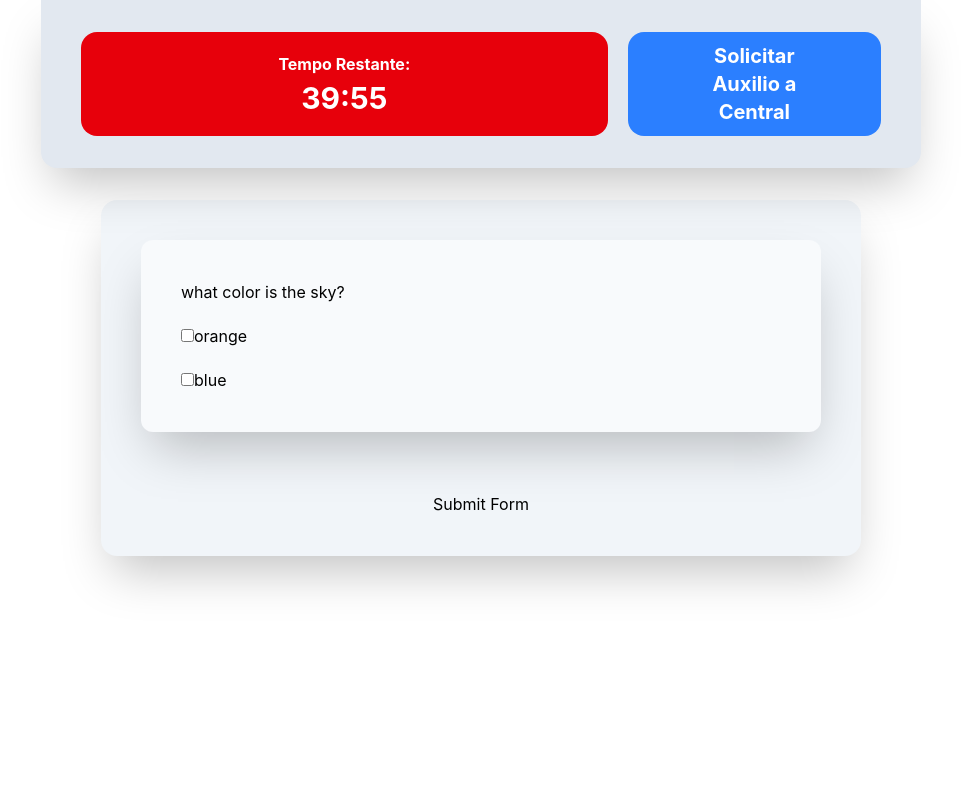
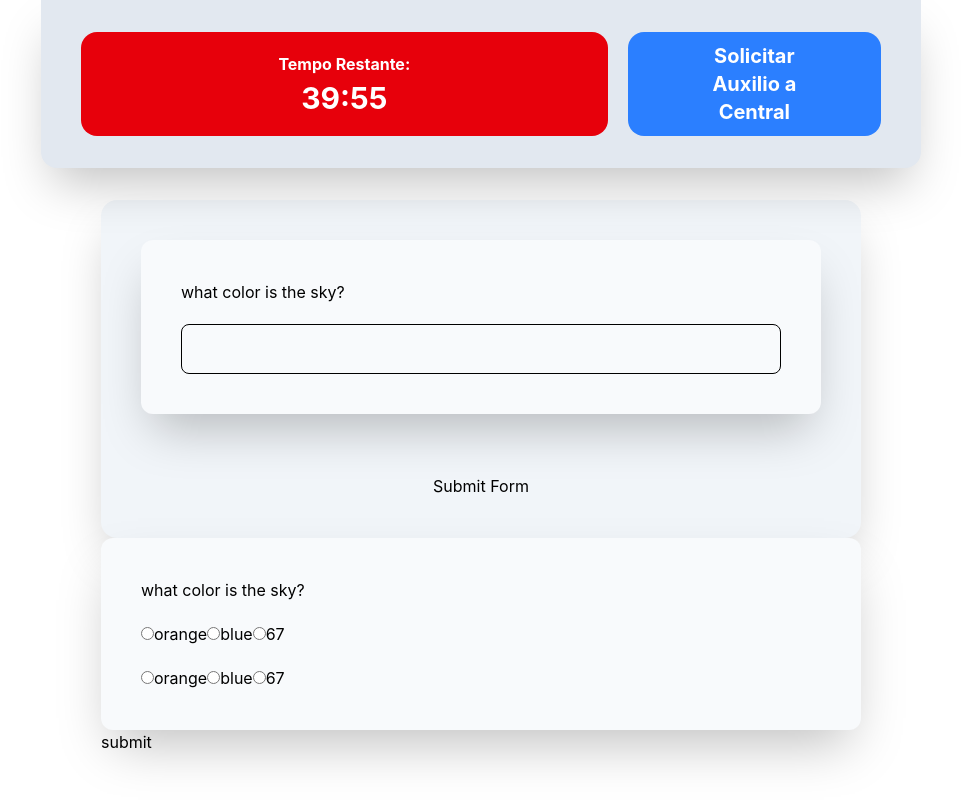
Before and after one commit to marcellolee03/lab-enigma-v2, a React (Vite) app: page / in a window 1280 px wide. Shown: the whole page, without its empty margins (159-1120 px from the left). Built offline with nearby package versions, Linux system fonts and the light colour scheme.

Commit message:
feat: added support for matching puzzle

```diff
--- a/src/App.tsx
+++ b/src/App.tsx
@@ -1,43 +1,78 @@
 import { useActionState, useEffect} from "react";
 import { AnswerTypes, type Puzzle } from "./models/Puzzle";
+import HandleMatchingCheck from "./actions/HandleMatchingCheck";
+import { useTimerContext } from "./context/TimerContext";
+import MatchingContainer from "./components/matchingPuzzle/MatchingContainer";
 import FormContainer from "./components/form/FormContainer";
 import HandleCheck from "./actions/HandleCheck";
-import { useTimerContext } from "./context/TimerContext";
 
 export default function App() {
-  const puzzles: Puzzle[] = [
+  const matchingPuzzle: Puzzle = (
     {
       id: 6,
+      answerType: AnswerTypes.matching,
       question: "what color is the sky?",
-      answer: ["orange", "blue"],
-      answerType: AnswerTypes.checkbox,
-      options: [{id: 1, value: "orange"}, {id: 2, value: "blue"}]
-    },
+      answer: ["blueorange", "orangeblue", "6767"],
+      firstRowOptions: [{id: 1, value: "orange"}, {id: 2, value: "blue"}, {id: 3, value: "67"}],
+      secondRowOptions: [{id: 1, value: "orange"}, {id: 2, value: "blue"}, {id: 3, value: "67"}],
+    }
+  )
+
+
+  const regularPuzzles: Puzzle[] = [
+    {
+      id: 1,
+      answerType: AnswerTypes.open,
+      question: "what color is the sky?",
+      answer: "blue"
+    }
   ]
 
-  const HandleCheckWithPuzzles = HandleCheck.bind(null, puzzles);
-  const [state, formAction] = useActionState(HandleCheckWithPuzzles, null);
+  const HandleMatchingCheckWithPuzzles = HandleMatchingCheck.bind(null, matchingPuzzle);
+  const HandleRegularCheckWithPuzzles = HandleCheck.bind(null, regularPuzzles);
+  const [matchingState, matchingAction] = useActionState(HandleMatchingCheckWithPuzzles, { type: "inProgress", validatedPairs: [], mistakeMade: false});
+  const [regularState, regularAction] = useActionState(HandleRegularCheckWithPuzzles, null);
   const { applyPenalty } = useTimerContext()
 
   useEffect(() => {
-    if (state) {
-      if (state.type === "success") {
-        console.log ("success!")
+    if (matchingState.type === "inProgress") {
+      if (matchingState.mistakeMade) {
+        applyPenalty(3 * 60);
+      }
+    } else if (matchingState.type === "success") {
+      console.log("success");
+    }
+
+    if (regularState) {
+      if (regularState.type === "fail") {
+        applyPenalty(3 * 60);
       }
 
-      if (state.type === "fail") {
-        applyPenalty(3 * 60)
+      if (regularState.type === "success") {
+        console.log("state 1 success!")
       }
     }
-  }, [state, applyPenalty])
+  }, [matchingState, regularState, applyPenalty])
 
 
   return (
     <div className="mx-65 pt-50" >
       <FormContainer
-        puzzles={puzzles}
-        formAction={formAction}
+      formAction={regularAction}
+      puzzles={regularPuzzles}
       />
+      <form
+        action={matchingAction}
+      >
+        <MatchingContainer
+          puzzle={matchingPuzzle}
+          prevValidatedFields={matchingState.type === "inProgress"
+            ? matchingState.validatedPairs
+            : []
+          }
+        />
+        <button>submit</button>
+      </form>
     </div>
   )
 }
--- a/src/actions/HandleCheck.ts
+++ b/src/actions/HandleCheck.ts
@@ -11,11 +11,10 @@ export default function HandleCheck(puzzles: Puzzle[], prevState: CheckState | n
   })
 
   const mistakes: number[] = []
-  console.log(rawData)
 
   puzzles.forEach((puzzle) => {
     const userAnswer = rawData[puzzle.id];
-    if (puzzle.answerType === AnswerTypes.checkbox && Array.isArray(userAnswer)){
+    if (puzzle.answerType === AnswerTypes.checkbox && Array.isArray(userAnswer)) {
       const areEqual = puzzle.answer.length === userAnswer.length && puzzle.answer.every((value, index) => value === userAnswer[index]);
       if (!areEqual) {
         mistakes.push(puzzle.id)
@@ -27,10 +26,9 @@ export default function HandleCheck(puzzles: Puzzle[], prevState: CheckState | n
     }
   })
 
-  if (mistakes.length === 0) {
+  if (mistakes.length > 0){
+    return { type: "fail" }
+  } else {
     return { type: "success" }
-  } else {
-    return { type: "fail" }
-  }
-
+  };
 }
--- /dev/null
+++ b/src/actions/HandleMatchingCheck.ts
@@ -0,0 +1,24 @@
+import type { CheckState } from "../models/CheckState";
+import { AnswerTypes, type Puzzle } from "../models/Puzzle";
+
+export default function HandleMatchingCheck(puzzle: Puzzle, prevState: CheckState | null, formData: FormData): CheckState {
+  const rawData: Record<string, FormDataEntryValue | FormDataEntryValue[]> = Object.fromEntries(formData.entries());
+  let validatedPairs = prevState?.type === "inProgress"
+    ? prevState.validatedPairs
+    : [];
+
+  if (puzzle.answerType === AnswerTypes.matching) {
+    const pair: string = rawData[`${puzzle.id}_firstRow`].toString() + rawData[`${puzzle.id}_secondRow`].toString()
+    if (!puzzle.answer.includes(pair)) {
+      return { type: "inProgress", validatedPairs: validatedPairs, mistakeMade: true}
+    } else {
+      validatedPairs = [...validatedPairs, pair];
+    }
+  }
+
+  if (validatedPairs.length === puzzle.answer.length) {
+    return { type: "success" }
+  } else {
+    return { type: "inProgress", validatedPairs: validatedPairs, mistakeMade: false}
+  }
+}
--- a/src/components/form/PuzzleContainer.tsx
+++ b/src/components/form/PuzzleContainer.tsx
@@ -59,4 +59,12 @@ export default function PuzzleContainer({ puzzle, name }: PuzzleContainerProps)
       </div>
     )
   }
+
+  ///////
+
+  if (puzzle.answerType === AnswerTypes.matching) {
+    return (
+      <></>
+    )
+  }
 }
--- /dev/null
+++ b/src/components/matchingPuzzle/MatchingContainer.tsx
@@ -0,0 +1,49 @@
+import { AnswerTypes, type Puzzle } from "../../models/Puzzle"
+
+interface MatchingContainerProps {
+  puzzle: Puzzle,
+  prevValidatedFields: string[]
+}
+
+export default function MatchingContainer({ puzzle, prevValidatedFields}: MatchingContainerProps) {
+  let monster: string = "";
+  prevValidatedFields.forEach((validatedField) => {
+    monster = monster + validatedField
+  })
+  const baseClasses = "flex flex-col shadow-2xl bg-slate-50 rounded-xl p-10 gap-5 text-left";
+
+  if (puzzle.answerType === AnswerTypes.matching) {
+    return (
+      <div className={baseClasses}>
+        <p>{puzzle.question}</p>
+        <div className="flex">
+          {puzzle.firstRowOptions.map((option) => (
+            <label key={option.id}>
+              <input
+              type="radio"
+              disabled={monster.includes(option.value)}
+              name={`${puzzle.id}_firstRow`}
+              value={option.value}
+              />
+              {option.value}
+            </label>
+          ))}
+        </div>
+
+        <div className="flex">
+          {puzzle.secondRowOptions.map((option) => (
+            <label key={option.id}>
+              <input
+              type="radio"
+              disabled={monster.includes(option.value)}
+              name={`${puzzle.id}_secondRow`}
+              value={option.value}
+              />
+              {option.value}
+            </label>
+          ))}
+        </div>
+      </div>
+    )
+  }
+}
--- a/src/models/CheckState.ts
+++ b/src/models/CheckState.ts
@@ -10,4 +10,10 @@ interface Fail {
   }
 }
 
-export type CheckState = Success | Fail
+interface InProgress {
+  type: "inProgress",
+  validatedPairs: string[],
+  mistakeMade: boolean
+}
+
+export type CheckState = Success | Fail | InProgress
--- a/src/models/Puzzle.ts
+++ b/src/models/Puzzle.ts
@@ -2,6 +2,7 @@ export const AnswerTypes = {
   open: "open",
   radio: "radio",
   checkbox: "checkbox",
+  matching: "matching",
 } as const;
 
 export type AnswerTypes = typeof AnswerTypes[keyof typeof AnswerTypes];
@@ -33,4 +34,11 @@ type CheckboxPuzzle = PuzzleBase & {
   answer: string[]
 }
 
-export type Puzzle = OpenPuzzle | RadioPuzzle | CheckboxPuzzle
+type MatchingPuzzle = PuzzleBase & {
+  answerType: typeof AnswerTypes.matching
+  firstRowOptions: RadioPuzzleOptions[]
+  secondRowOptions: RadioPuzzleOptions[]
+  answer: string[]
+}
+
+export type Puzzle = OpenPuzzle | RadioPuzzle | CheckboxPuzzle | MatchingPuzzle
```
